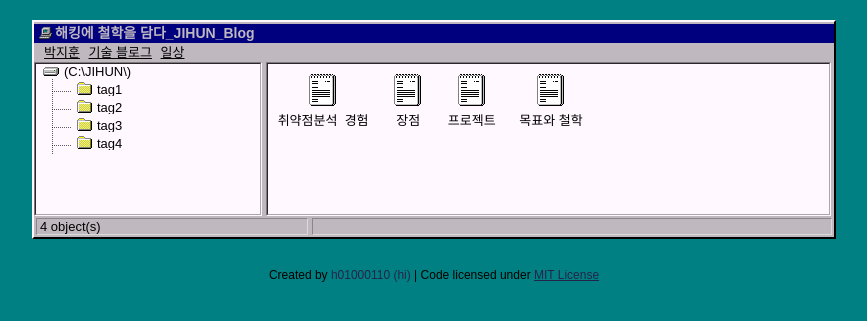
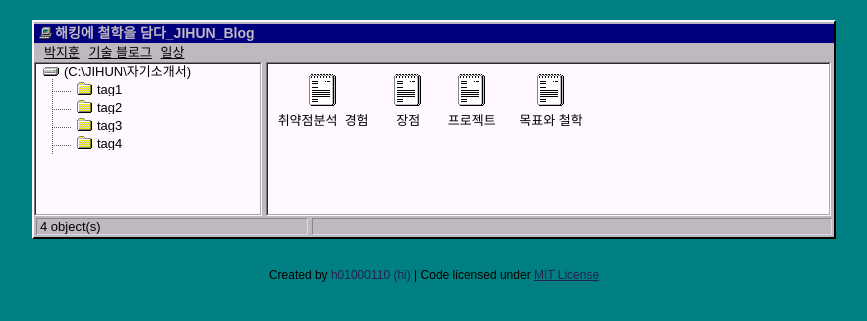
Before and after one commit to easy-day/easy-day.github.io, a Jekyll site: the page built from index.html, in a window 1280 px wide. Shown: the top 321 px of the page, without its empty margins (206-1073 px from the left). Built offline with Jekyll 4.4.1, drawn with Linux system fonts in a browser that asks for light colours.

Commit message:
Update default.html

```diff
--- a/_layouts/default.html
+++ b/_layouts/default.html
@@ -31,7 +31,7 @@
 		{% include topbar.html %}
 		<div class="tag_list">
 			<ul id="tag-list">
-				<li><a href="/" ><img src="/assets/img/disk.png" />(C:\JIHUN\)</a>
+				<li><a href="/" ><img src="/assets/img/disk.png" />(C:\JIHUN\자기소개서)</a>
 			<ul>
 				{% assign tags = site.tags | sort %}
 				{% for tag in tags %}
```
